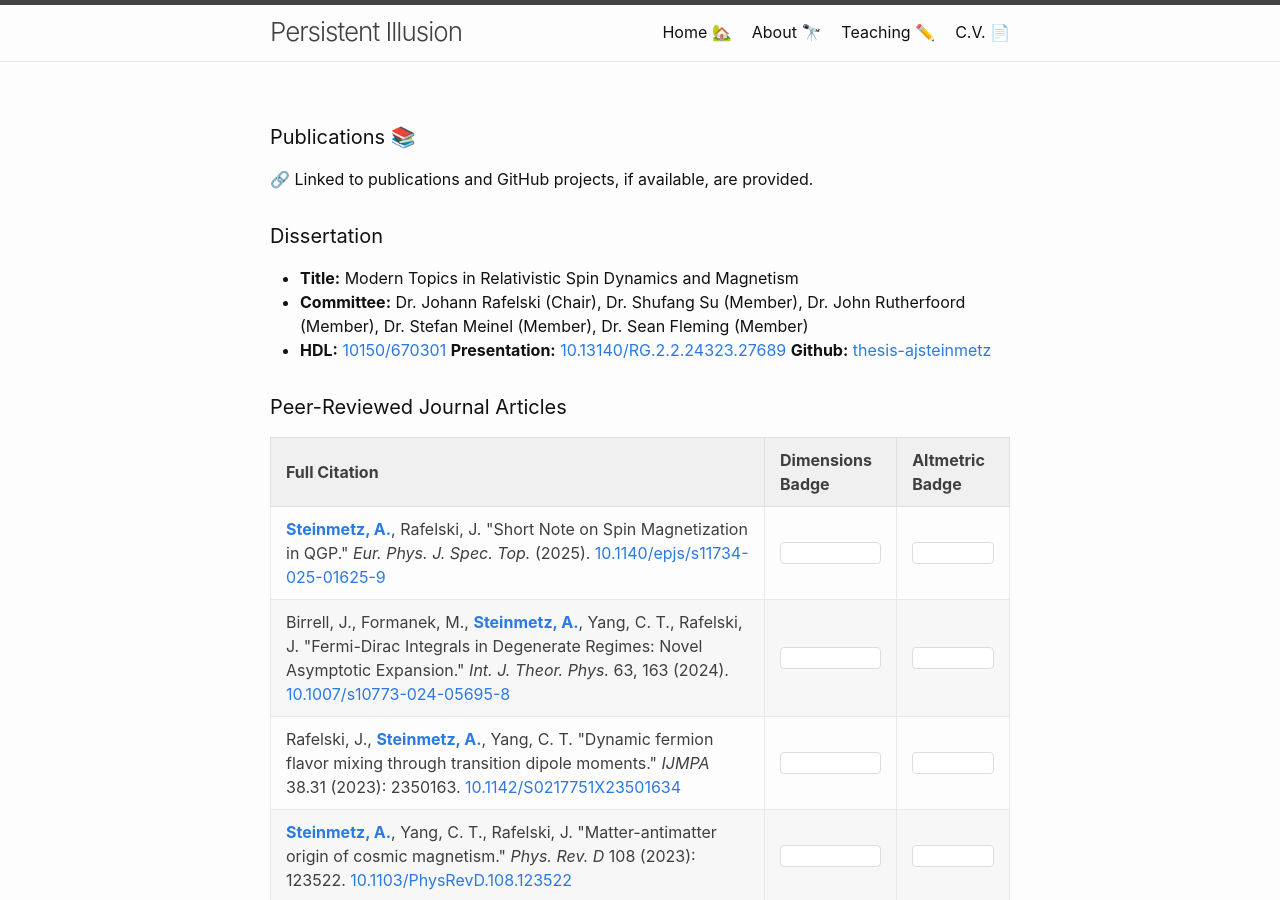
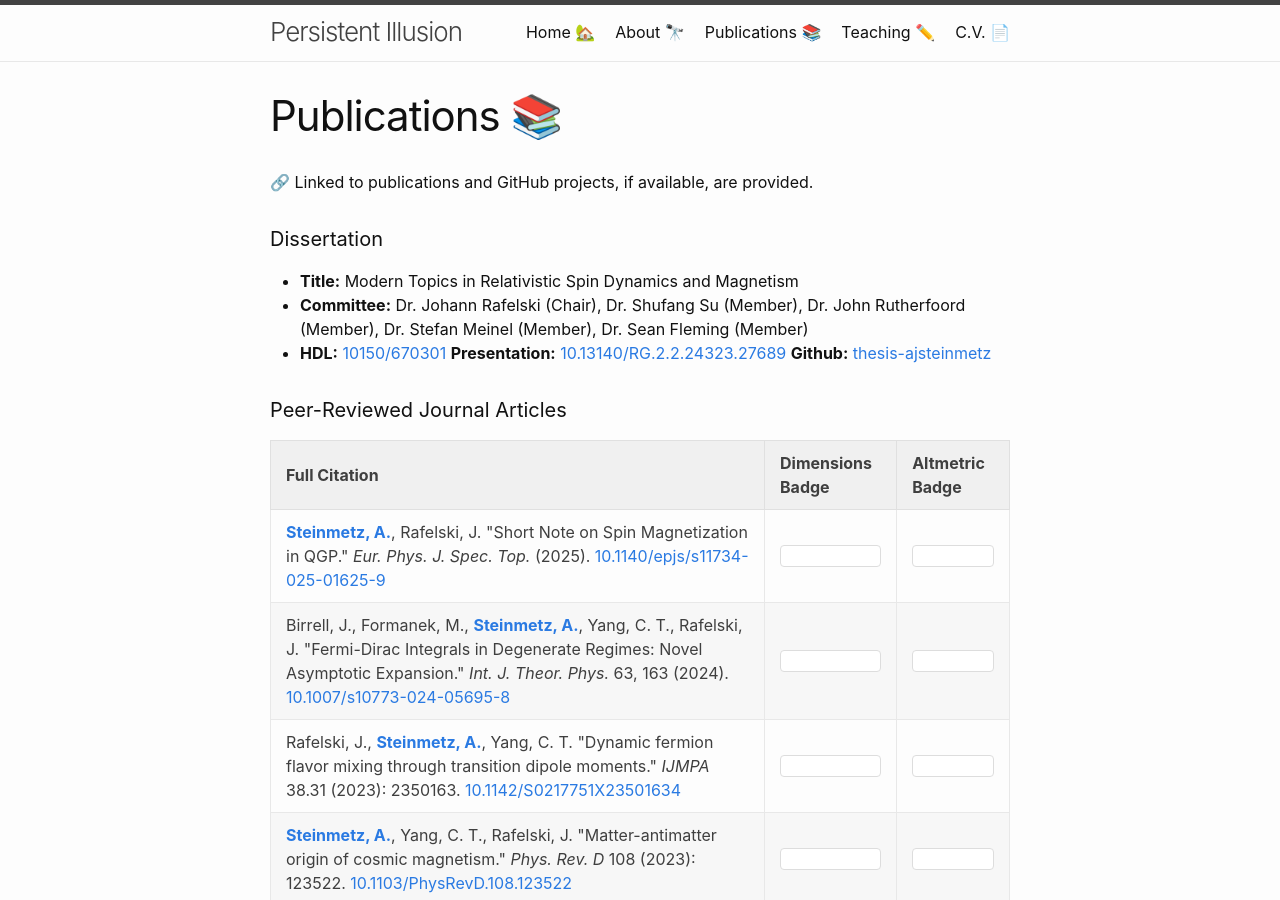
Before and after one commit to ajsteinmetz/ajsteinmetz.github.io, a Jekyll site: the page built from publications.md, in a window 1280 px wide and 900 px high. Built offline with Jekyll 4.4.1, drawn with Linux system fonts in a browser that asks for light colours; our own code applies the rules of GitHub Pages for plain Markdown files; comment, search, counter and statistics services are not loaded.

Commit message:
Update publications.md

```diff
--- a/publications.md
+++ b/publications.md
@@ -1,3 +1,5 @@
+## Publications 📚
+
 <style>
   /* Reusable container for badges */
   .badge-box {
```
Also changed, not shown: other parts of publications.md (+1 -3 lines).
